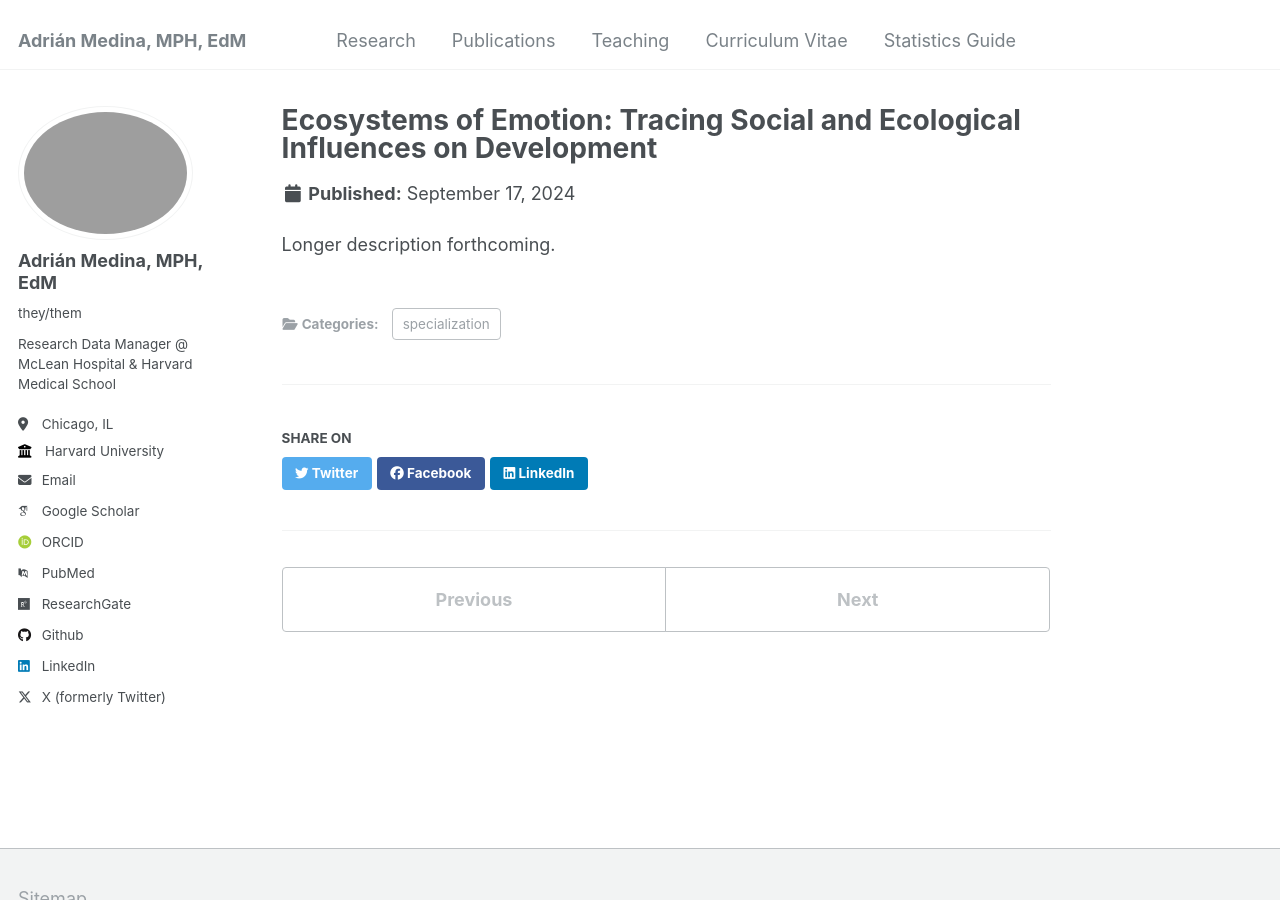
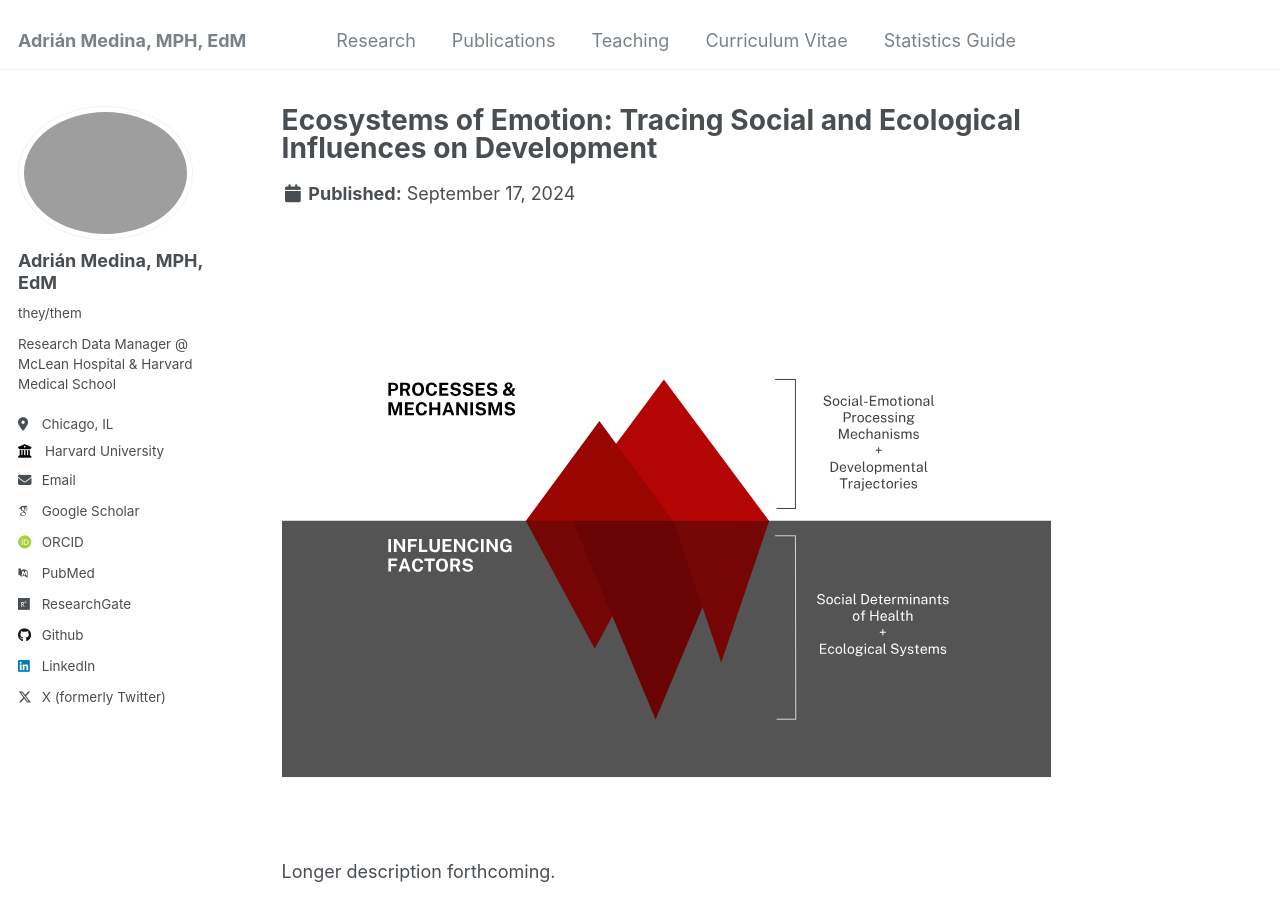
Before and after one commit to adrian-a-medina/adrian--medina.github.io, a Jekyll site: the page built from _research/research-area-3.md, in a window 1280 px wide and 900 px high. Built offline with Jekyll 4.4.1, drawn with Linux system fonts in a browser that asks for light colours; some web fonts are replaced.

Commit message:
Update research-area-3.md

```diff
--- a/_research/research-area-3.md
+++ b/_research/research-area-3.md
@@ -1,8 +1,10 @@
 ---
 title: "Ecosystems of Emotion: Tracing Social and Ecological Influences on Development"
-excerpt: "I plan to explore the dynamic interactions between ecological systems and social determinants of health, focusing on how they influence emotional processing mechanisms from perinatal stages through young adulthood. My research will delve into understanding the complex effects of environmental and social factors on emotional health, aiming to identify intervention strategies that effectively mitigate adverse effects and enhance developmental trajectories. This area of study seeks to provide deep insights into how varied ecological and social contexts contribute to emotional wellbeing, paving the way for innovative, targeted approaches that support sustained emotional growth and resilience. <br/><img src='/images/500x300.png'>"
+excerpt: "I plan to explore the dynamic interactions between ecological systems and social determinants of health, focusing on how they influence emotional processing mechanisms from perinatal stages through young adulthood. My research will delve into understanding the complex effects of environmental and social factors on emotional health, aiming to identify intervention strategies that effectively mitigate adverse effects and enhance developmental trajectories. This area of study seeks to provide deep insights into how varied ecological and social contexts contribute to emotional wellbeing, paving the way for innovative, targeted approaches that support sustained emotional growth and resilience. <br/><img src='/images/EE Model.svg'>"
 collection: research
 category: specialization
 ---
 
+<br/><img src='/images/EE Model.svg'>
+
 Longer description forthcoming.
```
